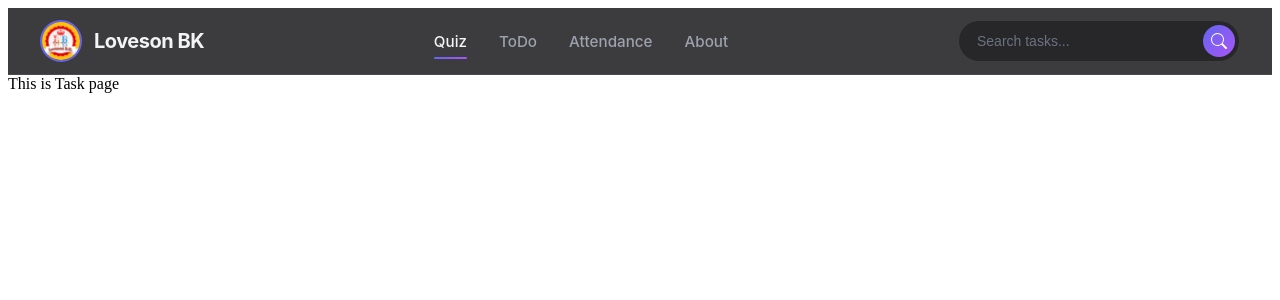
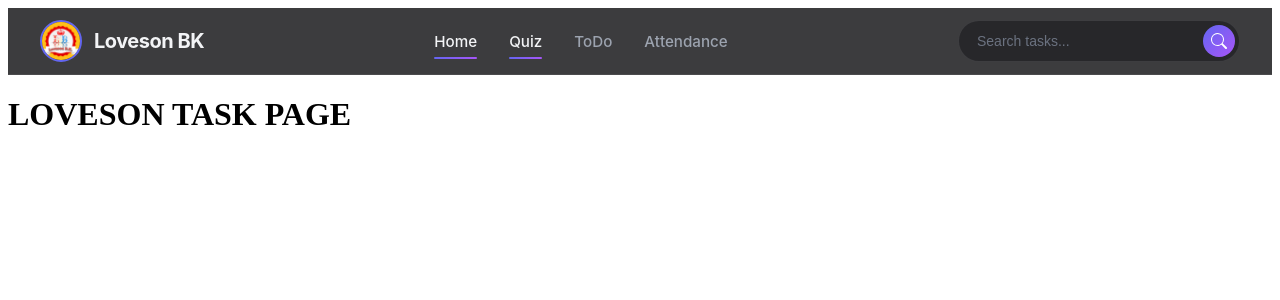
Before and after one commit to lovesonbk30-ui/Loveson-Website, a Flask app: page /task in a window 1280 px wide. Shown: the top 300 px of the page. Run offline with Flask 3, Linux system fonts and the light colour scheme.

Commit message:
Update Task.html

```diff
--- a/templates/Task.html
+++ b/templates/Task.html
@@ -173,10 +173,12 @@
 
     <!-- Navigation Links -->
     <ul class="nav-links">
-        <li><a href="/task" class="active">Quiz</a></li>
+        <li>
+        <a href="/task" class="active">Home</a> </li>
+       <li> <a href="/quiz" class="active">Quiz</a></li>
         <li><a href="/todo">ToDo</a></li>
         <li><a href="/attendance">Attendance</a></li>
-        <li><a href="/contact">About</a></li>
+
     </ul>
 
     <!-- Search Box Section -->
@@ -192,8 +194,10 @@
     </div>
 </nav>
 
+<h1> LOVESON TASK PAGE </h1>
 
-  This is Task page
+
+
   </body>
 
   {% endblock body %}
```
